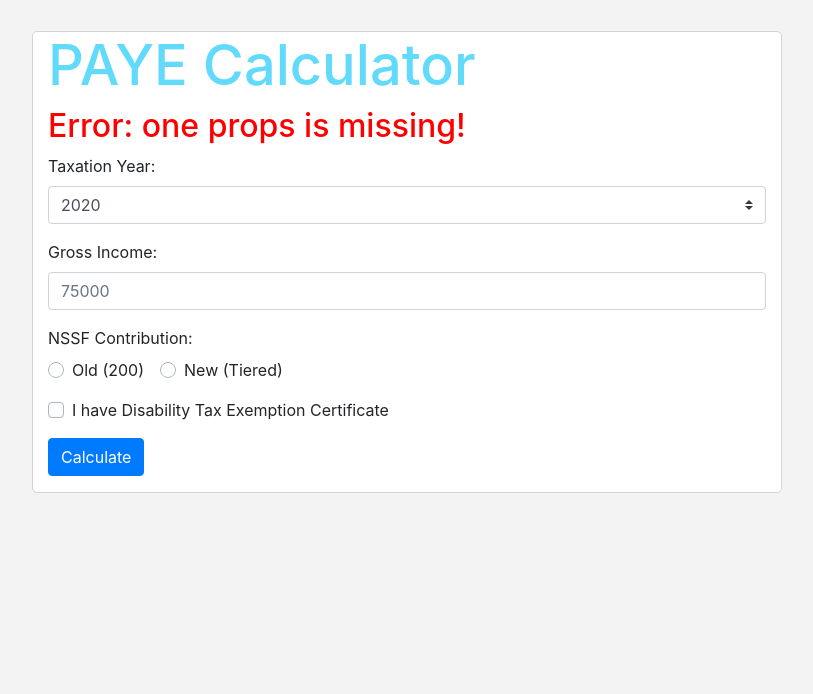
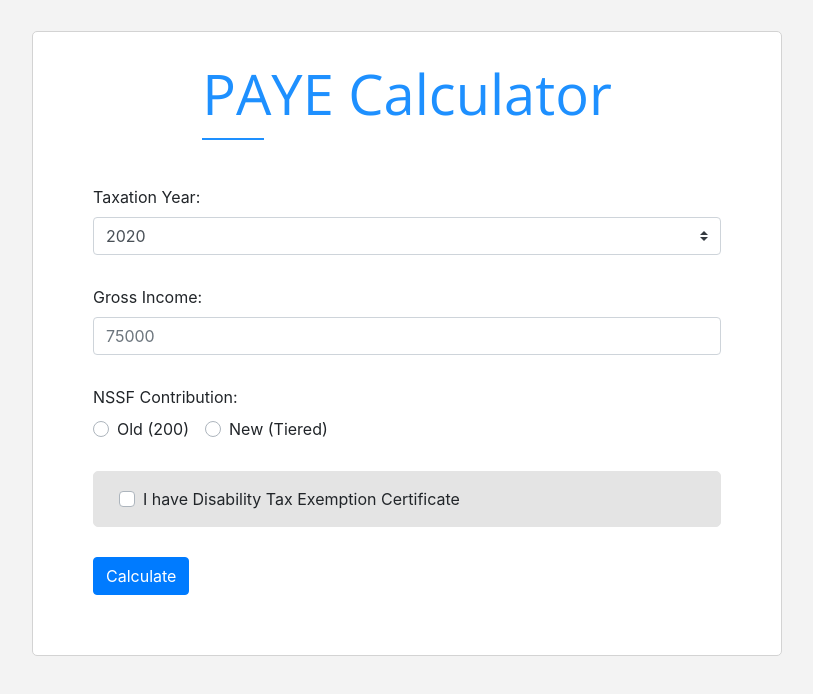
Before and after one commit to goamoth/payecalculator, a React (Create React App) app: page / in a window 1280 px wide. Shown: the top 694 px of the page, without its empty margins (233-1046 px from the left). Built offline with nearby package versions, Linux system fonts and the light colour scheme.

Commit message:
Updated headers styles and created Form.scss

```diff
--- a/src/components/Form.js
+++ b/src/components/Form.js
@@ -1,9 +1,10 @@
 import React, { Component } from 'react';
+import '../scss/Form.scss';
 
 class Form extends Component {
    render() {
       return (
-         <div className="row">
+         <div className="row form-wrapper">
             <div className="col-12">
 
                <form className="theForm">
@@ -22,16 +23,16 @@ class Form extends Component {
                   <div className="form-group">
                      <label for="nssf" style={{display: "block"}}> NSSF Contribution: </label>
                      <div className="custom-control custom-radio custom-control-inline">
-                        <input type="radio" className="custom-control-input" name="nssf" id="nssf" value="old" />
-                        <label for="nssf" className="custom-control-label"> Old (200) </label>
+                        <input type="radio" className="custom-control-input" name="nssf" id="old" value="old" />
+                        <label for="old" className="custom-control-label"> Old (200) </label>
                      </div>
                      <div className="custom-control custom-radio custom-control-inline">
-                        <input type="radio" className="custom-control-input" name="nssf" id="nssf" value="new" />
-                        <label for="nssf" className="custom-control-label"> New (Tiered) </label>
+                        <input type="radio" className="custom-control-input" name="nssf" id="new" value="new" />
+                        <label for="new" className="custom-control-label"> New (Tiered) </label>
                      </div>
                   </div>
 
-                  <div className="form-group">
+                  <div className="form-group disability">
                      <div className="custom-control custom-checkbox">
                         <input type="checkbox" className="custom-control-input" name="isExempted" id="isExempted" />
                         <label for="isExempted" className="custom-control-label"> I have Disability Tax Exemption Certificate </label>
--- a/src/components/Header.js
+++ b/src/components/Header.js
@@ -23,7 +23,7 @@ class Header extends Component {
       }
 
       return (
-         <div className="row">
+         <div className="row header-wrapper">
             <div className="col-12">
                {header}
             </div>
--- a/src/containers/Calculator.js
+++ b/src/containers/Calculator.js
@@ -9,7 +9,6 @@ class Calculator extends Component {
          <div className="row cal-wrapper">
             <div className="col-12">
                <Header headerType="h1" headerText="PAYE Calculator" />
-               <Header headerType="" headerText="PAYE Calculator" />
                <Form />
             </div>
          </div>
--- /dev/null
+++ b/src/scss/Form.scss
@@ -0,0 +1,17 @@
+ @import './Main.scss';
+
+.form-wrapper {
+  margin: 30px 30px;
+}
+
+.disability {
+  border: 1px solid $background2;
+  padding: 15px 25px;
+  margin: 25px 0;
+  @include border-radius(5px, 5px, 5px, 5px);
+  background: $background2;
+}
+
+.form-group {
+  margin: 0 0 30px;
+}
--- a/src/scss/Header.scss
+++ b/src/scss/Header.scss
@@ -1,4 +1,31 @@
  @import './Main.scss';
+
+.header-wrapper {
+   text-align: center !important;
+ }
+
+h1, h2, h3, h4, h5, h6 {
+  font-family: $open-sans;
+  width: auto;
+  font-weight: 400;
+  text-align: left;
+  display: inline-block;
+  margin: 25px auto !important;
+  padding: 3px 0;
+  position: relative;
+}
+
+h1:after, h2:after, h3:after, h4:after, h5:after, h6:after {
+  content: "";
+  position: absolute;
+  bottom: -10px;
+  left: 0;
+  margin-left: 0;
+  width: 15%;
+  border-bottom-width: 2px;
+  border-bottom-style: solid;
+  border-bottom-color: inherit;
+}
 
 h1 {
   font-size: 350%;
--- a/src/scss/Main.scss
+++ b/src/scss/Main.scss
@@ -1,12 +1,17 @@
-/* Colors ===================================== */
-$heading-color: #61dafb;
+@import url('https://fonts.googleapis.com/css2?family=Open+Sans:wght@300;400;600&display=swap');
+
+$open-sans: 'Open Sans', sans-serif;
+
+/* Colors */
+$heading-color: #1e90ff;
 $dark: #8791a5;
 $border: #d3d3d3;
 $white: #fff;
 $background: #f3f3f3;
+$background2: #e4e4e4;
 $error: #ff0000;
 
-/* Mixins ===================================== */
+/* Mixins */
 @mixin border-radius($a, $b, $c, $d) {
   border-radius: $a $b $c $d;
   -webkit-border-radius: $a $b $c $d;
```
